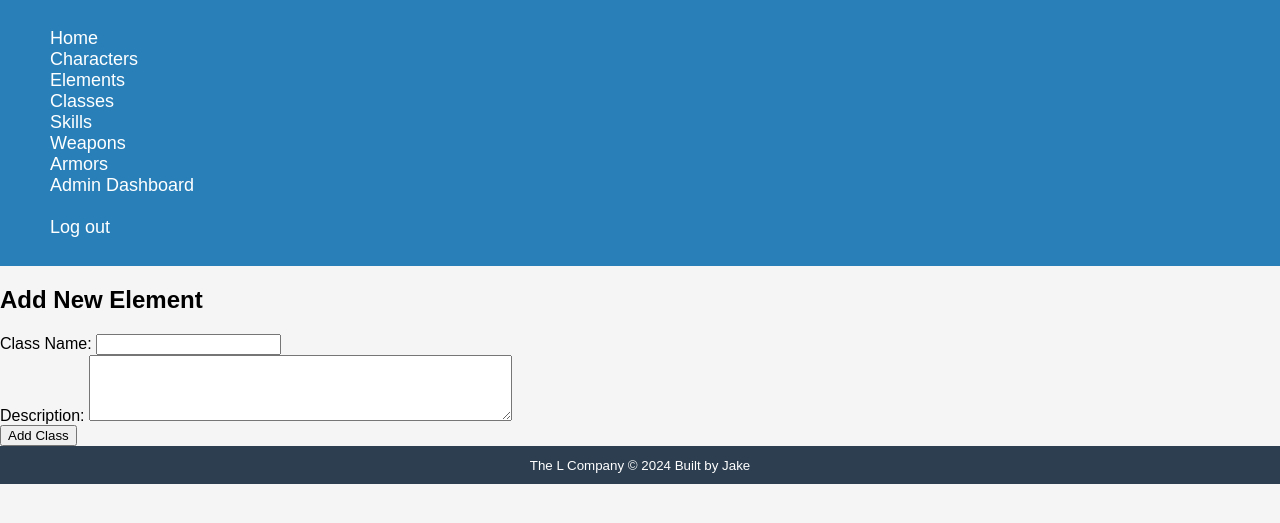
After one commit to woby555/WEBD-Final-Project, a PHP site: page /add_class.php in a window 1280 px wide. The commit adds this page. Shown: the top 523 px of the page. Run offline with PHP 8.4, Linux system fonts and the light colour scheme; the visitor is signed in with stand-in values (Sample User, id 1).

Commit message:
CRUD Class

```diff
--- /dev/null
+++ b/add_class.php
@@ -0,0 +1,76 @@
+<?php
+session_start();
+
+if (!isset($_SESSION['username']) || $_SESSION['role'] !== 'Administrator') {
+    header("Location: index.php"); // Redirect to login page if not logged in as an administrator
+    exit();
+}
+
+require('connect.php');
+
+if ($_SERVER["REQUEST_METHOD"] == "POST" && !empty($_POST['class_name']) && !empty($_POST['description'])) {
+    $class_name = filter_input(INPUT_POST, 'class_name', FILTER_SANITIZE_FULL_SPECIAL_CHARS);
+    $description = filter_input(INPUT_POST, 'description', FILTER_SANITIZE_FULL_SPECIAL_CHARS);
+
+    // Insert the element into the Elements table
+    $query = "INSERT INTO CLASSES (class_name, description) VALUES (:class_name, :description)";
+    $statement = $db->prepare($query);
+    $statement->bindValue(':class_name', $class_name);
+    $statement->bindValue(':description', $description);
+
+    if ($statement->execute()) {
+        echo "Class created successfully!";
+        header("Location: classes.php");
+    } else {
+        echo "Error creating class.";
+    }
+}
+?>
+
+<!DOCTYPE html>
+<html lang="en">
+<head>
+    <meta charset="UTF-8">
+    <meta http-equiv="X-UA-Compatible" content="IE=edge">
+    <meta name="viewport" content="width=device-width, initial-scale=1.0">
+    <link rel="stylesheet" href="main.css">
+    <title>Add Class</title>
+</head>
+<body>
+
+    <nav class="navbar">
+        <ul class="container">
+            <li><a href="index.php">Home</a></li>
+            <li><a href="characters.php" class="button-primary-outline">Characters</a></li>
+            <li><a href="elements.php" class="button-primary-outline">Elements</a></li>
+            <li><a href="classes.php" class="button-primary-outline">Classes</a></li>
+            <li><a href="skills.php" class="button-primary-outline">Skills</a></li>
+            <li><a href="weapons.php" class="button-primary-outline">Weapons</a></li>
+            <li><a href="armors.php" class="button-primary-outline">Armors</a></li>
+            <?php
+            if(isset($_SESSION['username']) && $_SESSION['role'] === 'Administrator') {
+                echo '<li><a href="admin_dashboard.php" class="button-primary-outline">Admin Dashboard</a></li>';
+                echo '<br><li><a href="logout.php" class="button-primary-outline">Log out</a></li>';
+            } else if(isset($_SESSION['username'])) {
+                echo '<br><li><a href="logout.php" class="button-primary-outline">Log out</a></li>';
+            } else {
+                echo '<li><a href="login_page.php" class="button-primary-outline">Login</a></li>';
+            }
+            ?>
+        </ul>
+    </nav>
+    <h2>Add New Element</h2>
+    <form action="add_class.php" method="POST" enctype="multipart/form-data">
+        <div>
+            <label for="class_name">Class Name:</label>
+            <input type="text" id="class_name" name="class_name" required>
+        </div>
+        <div>
+            <label for="description">Description:</label>
+            <textarea id="description" name="description" rows="4" cols="50" required></textarea>
+        </div>
+        <button type="submit">Add Class</button>
+    </form>
+    <?php include('footer.php');?>
+</body>
+</html>
```
Also changed, not shown: classes.php (+5 -4 lines), delete_class.php (added, +79 -0 lines).
